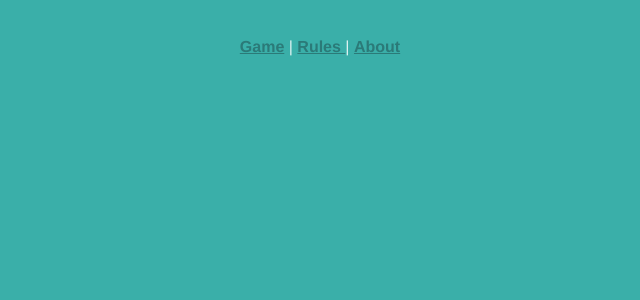
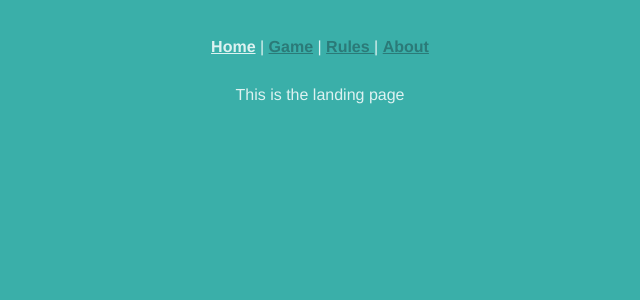
Before and after one commit to jerpratt1/ClubsTrumpV2, a Vue app: page / in a window 1280 px wide. Shown: the top 300 px of the page, without its empty margins (320-960 px from the left). Built offline with nearby package versions, Linux system fonts and the light colour scheme.

Commit message:
landing page

```diff
--- a/src/App.vue
+++ b/src/App.vue
@@ -1,6 +1,7 @@
 <template>
   <div id="app">
     <nav>
+      <router-link to="/">Home</router-link> |
       <router-link to="/game">Game</router-link> |
       <router-link to="/rules"> Rules </router-link> |
       <router-link to="/about">About</router-link>
--- a/src/router/index.js
+++ b/src/router/index.js
@@ -3,11 +3,18 @@ import VueRouter from 'vue-router'
 import GameView from '../views/GameView.vue'
 import RulesView from '../views/RulesView.vue'
 import AboutView from '../views/AboutView.vue'
+import HomeView from '../views/HomeView.vue'
 
 Vue.use(VueRouter)
 
 const routes = [
 
+
+  {
+    path: '/',
+    name: 'home',
+    component: HomeView
+  },
   {
     path: '/about',
     name: 'about',
--- a/src/views/HomeView.vue
+++ b/src/views/HomeView.vue
@@ -1,6 +1,6 @@
 <template>
   <div class="home">
-
+    This is the landing page
   </div>
 </template>
 
```
